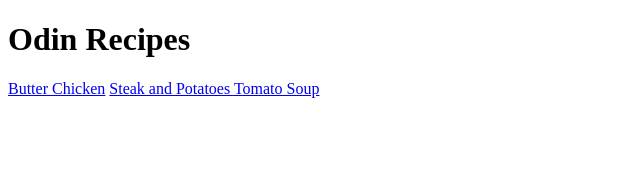
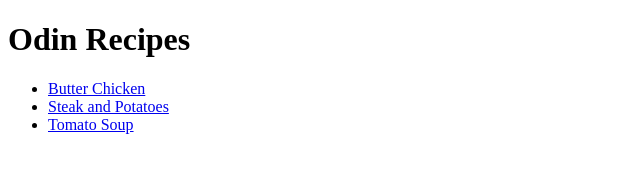
Before and after one commit to Marco-Scherillo/odin-recipies, a plain HTML site: page index.html in a window 1280 px wide. Shown: the whole page, without its empty margins (0-640 px from the left). Drawn offline with Linux system fonts and the light colour scheme.

Commit message:
listed the recipes

```diff
--- a/index.html
+++ b/index.html
@@ -6,8 +6,10 @@
   </head>
   <body>
     <h1>Odin Recipes</h1>
-    <a href="recipes/butterchicken.html">Butter Chicken</a>
-    <a href="recipes/garlic-butter-steak-and-potatoes.html">Steak and Potatoes </a>
-    <a href="recipes/tomato-bisque.html"> Tomato Soup</a>
-</body>
+      <ul>
+    <li><a href="recipes/butterchicken.html">Butter Chicken</a></li>
+    <li><a href="recipes/garlic-butter-steak-and-potatoes.html">Steak and Potatoes </a></li>
+    <li><a href="recipes/tomato-bisque.html"> Tomato Soup</a></li>
+      </ul>
+  </body>
 </html>
```
